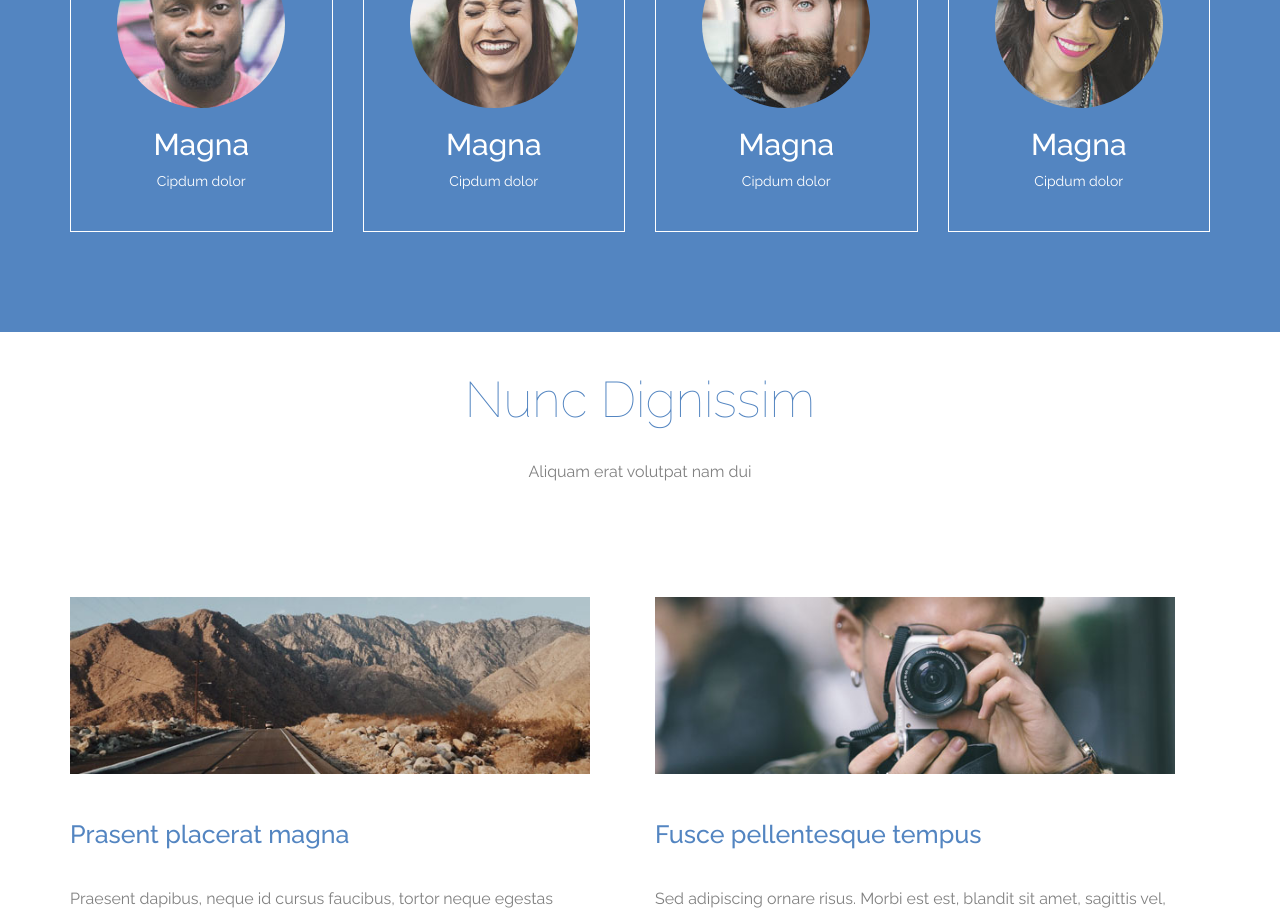
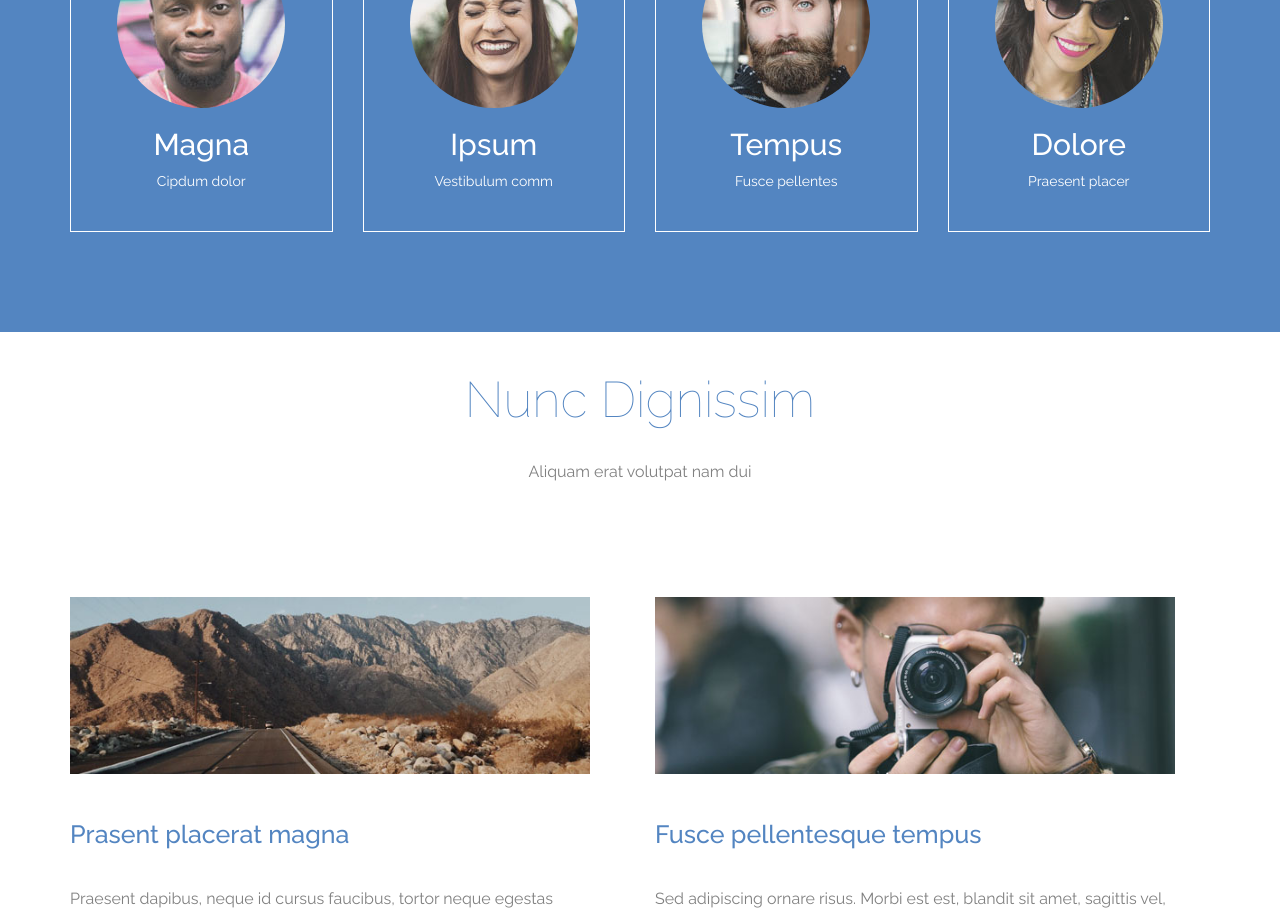
Before and after one commit to sahil-ansari01/Bootstrap_project_Welcome_to_theory, a plain HTML site: page index.html in a window 1280 px wide. Shown: the part 1280-2200 px from the top of the page. Drawn offline with nearby package versions, Linux system fonts and the light colour scheme.

Commit message:
Update index.html

```diff
--- a/index.html
+++ b/index.html
@@ -117,24 +117,24 @@
           <div class="col-lg-3 col-sm-6">
             <div class="person text-center">
               <img src="img/img3.jpg" alt="Team mate 2" class="img-circle">
-              <h2>Magna</h2>
-              <p>Cipdum dolor </p>
+              <h2>Ipsum</h2>
+              <p>Vestibulum comm </p>
             </div>
           </div>
 
           <div class="col-lg-3 col-sm-6">
             <div class="person text-center">
               <img src="img/img4.jpg" alt="Team mate 3" class="img-circle">
-              <h2>Magna</h2>
-              <p>Cipdum dolor </p>
+              <h2>Tempus</h2>
+              <p>Fusce pellentes </p>
             </div>
           </div>
 
           <div class="col-lg-3 col-sm-6">
             <div class="person text-center">
               <img src="img/img5.jpg" alt="Team mate 4" class="img-circle">
-              <h2>Magna</h2>
-              <p>Cipdum dolor </p>
+              <h2>Dolore</h2>
+              <p>Praesent placer </p>
             </div>
           </div>
         </div>
```
